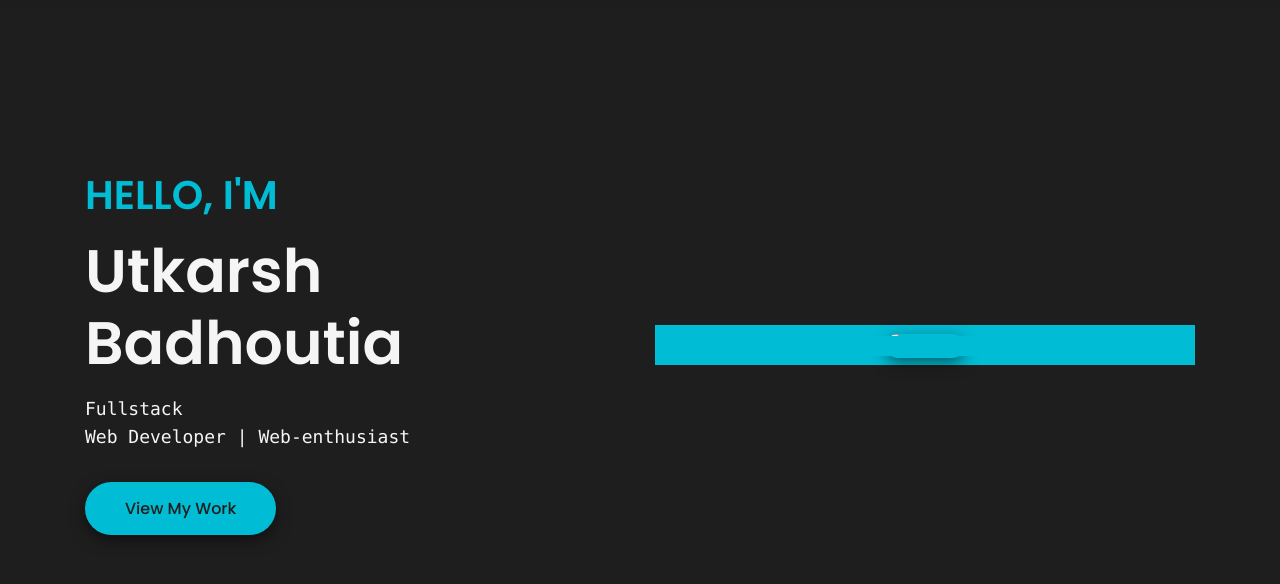
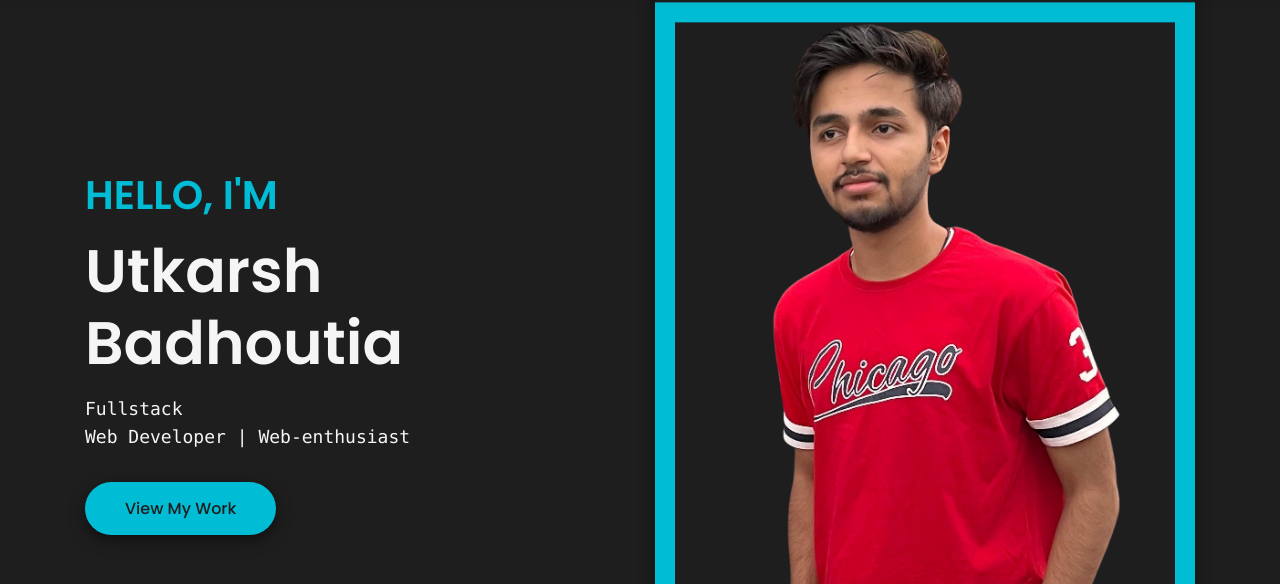
Before and after one commit to UtkarshBadhoutia/Portfolio, a plain HTML site: page index.html in a window 1280 px wide. Shown: the part 94-678 px from the top of the page. Drawn offline with nearby package versions, Linux system fonts and the light colour scheme.

Commit message:
my  image edited

```diff
--- a/index.html
+++ b/index.html
@@ -62,7 +62,7 @@ Web Developer | Web-enthusiast </pre>
                         </div>
                         <div class="col-lg-6">
                             <div class="home-img d-none d-lg-block">
-                                <img src="/Html/portfolio/images/me.png" alt="Utkarsh" class="profile-image">
+                                <img src="images/me.png" alt="Utkarsh" class="profile-image">
                             </div>
                         </div>
                     </div>
```
